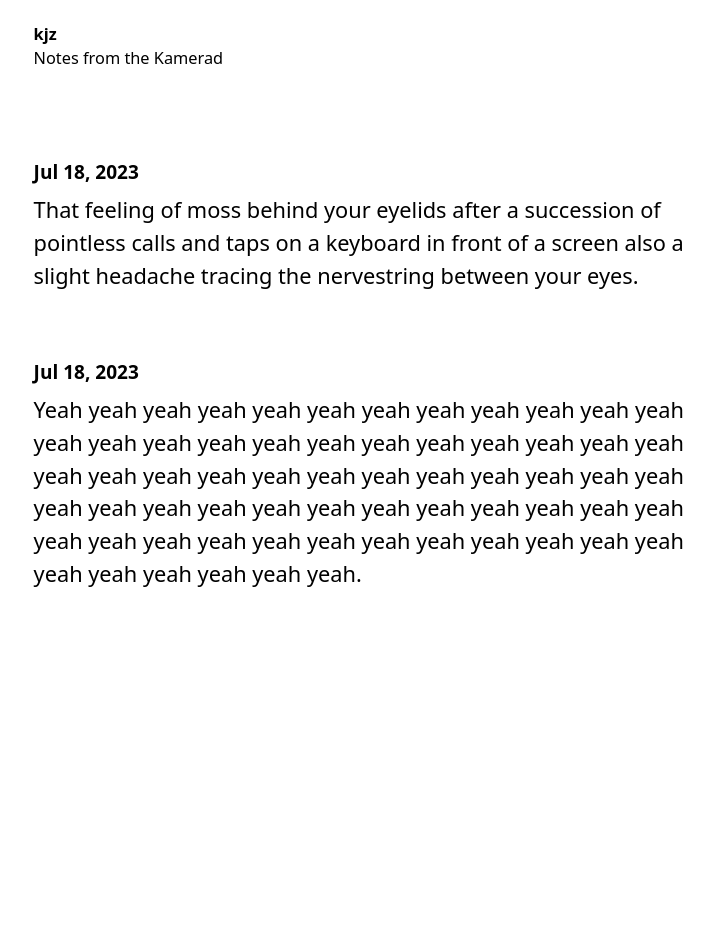
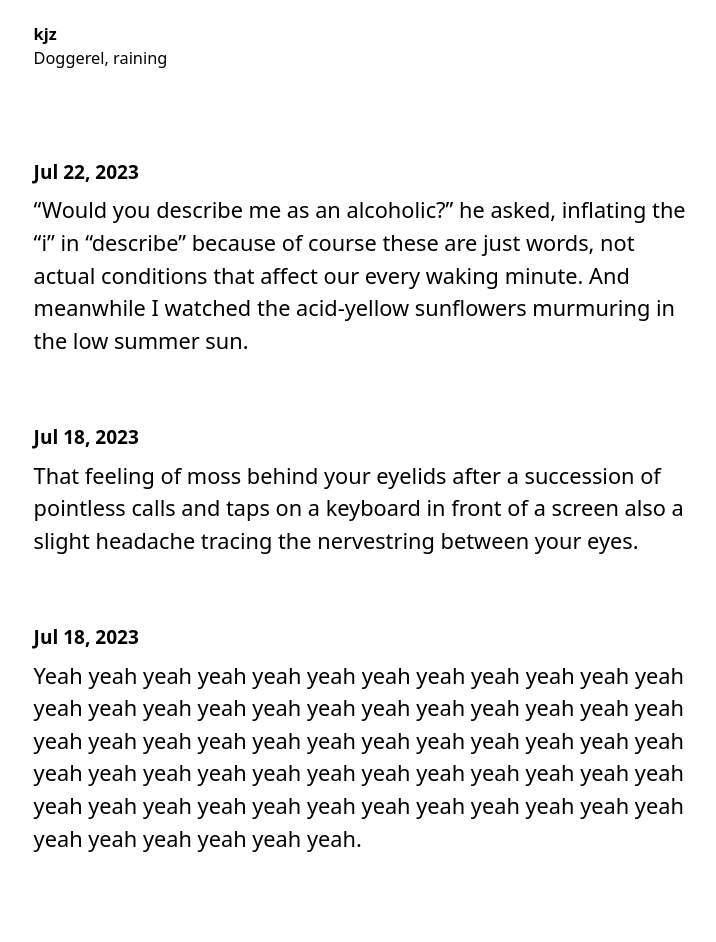
Before and after one commit to leonp/kjz, a Jekyll site: the page built from index.md, in a window 1280 px wide. Shown: the whole page, without its empty margins (280-996 px from the left). Built offline with Jekyll 4.4.1, drawn with Linux system fonts in a browser that asks for light colours; before the commit the page ends 900 px from its top, so only the background shows below that.

Commit message:
Doggerel

```diff
--- a/_config.yml
+++ b/_config.yml
@@ -14,7 +14,7 @@
 # You can create any custom variable you would like, and they will be accessible
 # in the templates via {{ site.myvariable }}.
 title: "KJZ"
-description: "Notes from the Kamerad"
+description: "Doggerel, raining"
 lang: "en" # or fr, de, es etc.
 baseurl: "" # the subpath of your site, e.g. /blog
 url: "https://kjz.im" # the base hostname & protocol for your site, e.g. http://example.com
--- /dev/null
+++ b/_posts/2023-07-22-murmur.md
@@ -0,0 +1,4 @@
+---
+---
+
+“Would you describe me as an alcoholic?” he asked, inflating the “i” in “describe” because of course these are just words, not actual conditions that affect our every waking minute. And meanwhile I watched the acid-yellow sunflowers murmuring in the low summer sun.
```
